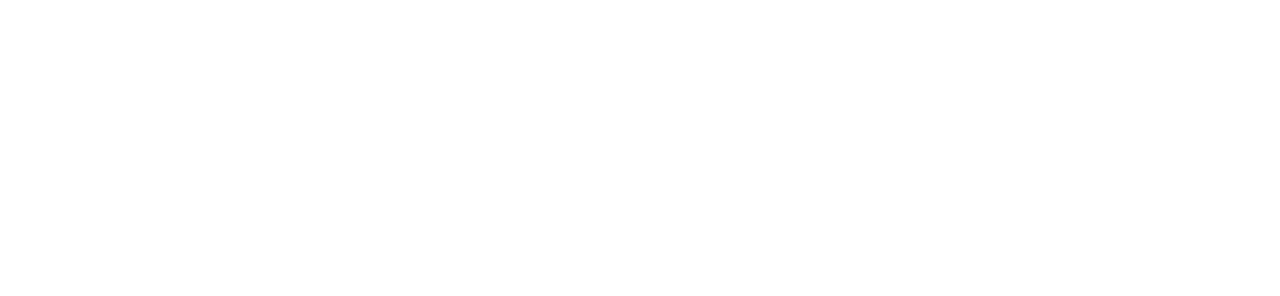
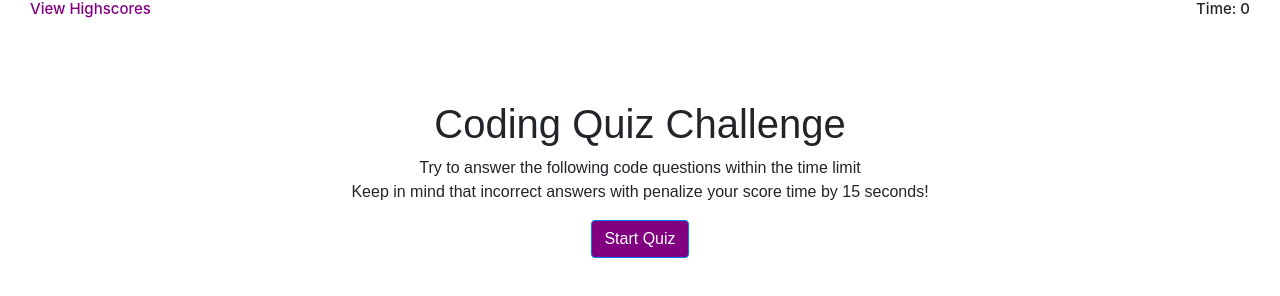
Before and after one commit to BrennanPredmore/codeQuiz, a plain HTML site: page index.html in a window 1280 px wide. Drawn offline with nearby package versions, Linux system fonts and the light colour scheme.

Commit message:
HTML/CSS complete // Init header (view high scores, timer,) // Init container div (h1, p1, button) // bootstrap link for responsize container

```diff
--- a/index.html
+++ b/index.html
@@ -7,10 +7,27 @@
     <meta http-equiv="X-UA-Compatible" content="ie=edge">
     <title>Code Quiz</title>
     <link rel="stylesheet" href="./style.css">
-    <link rel="stylesheet" href="https://stackpath.bootstrapcdn.com/bootstrap/4.4.1/css/bootstrap.min.css" integrity="sha384-Vkoo8x4CGsO3+Hhxv8T/Q5PaXtkKtu6ug5TOeNV6gBiFeWPGFN9MuhOf23Q9Ifjh" crossorigin="anonymous">
+    <link rel="stylesheet" href="https://stackpath.bootstrapcdn.com/bootstrap/4.4.1/css/bootstrap.min.css"
+        integrity="sha384-Vkoo8x4CGsO3+Hhxv8T/Q5PaXtkKtu6ug5TOeNV6gBiFeWPGFN9MuhOf23Q9Ifjh" crossorigin="anonymous">
 </head>
 
+
 <body>
+    <div class="header">
+        <header>
+            <h2 id="viewScores">View Highscores</h2>
+            <h2 id="time">Time: 0</h2>
+        </header>
+    </div>
+    <div class="container">
+        <h1>Coding Quiz Challenge</h1>
+        <p>
+            Try to answer the following code questions within the time limit
+            <br>
+            Keep in mind that incorrect answers with penalize your score time by 15 seconds!
+        </p>
+        <button id="button" type="button" class="btn btn-primary">Start Quiz</button>
+    </div>
     <script src="questions.js"></script>
     <script src="script.js"></script>
 </body>
--- a/style.css
+++ b/style.css
@@ -0,0 +1,23 @@
+.container {
+    text-align: center;
+    font-family: Arial, Helvetica, sans-serif;
+    padding-top: 100px;
+}
+
+#button {
+    background-color: purple;
+
+}
+
+#time {
+    font-size: 15px;
+    float: right;
+    margin-right: 30px;
+}
+
+#viewScores {
+    font-size: 15px;
+    float: left;
+    margin-left: 30px;
+    color: purple;
+}
```
